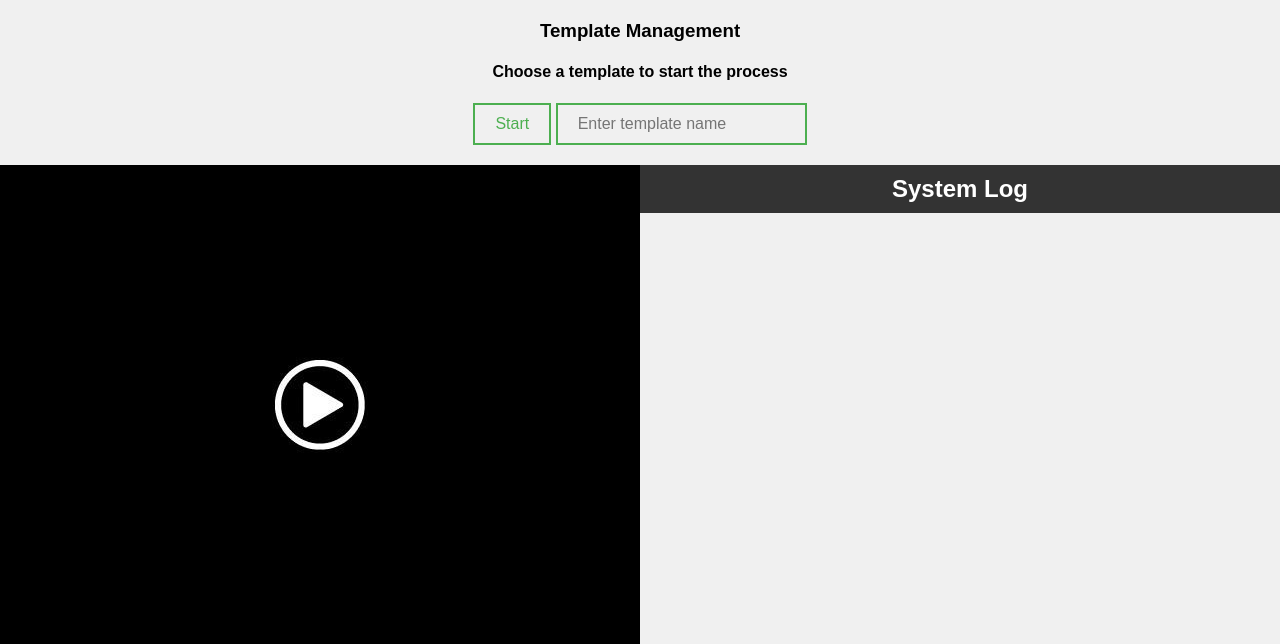
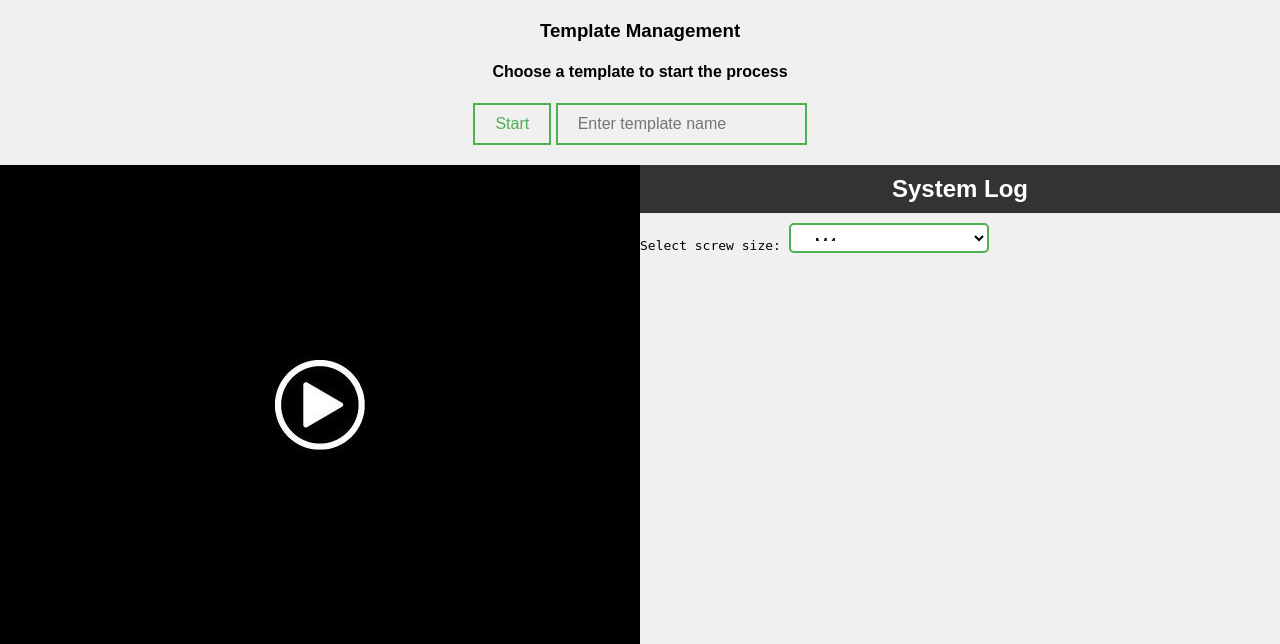
Before and after one commit to zephingeorge/guided-assembly-system, a Flask app: page /templates in a window 1280 px wide. Shown: the part 52-696 px from the top of the page. Run offline with Flask 3, Linux system fonts and the light colour scheme.

Commit message:
adding screw type to flask

```diff
--- a/src/index_page.py
+++ b/src/index_page.py
@@ -65,12 +65,16 @@ def screwing_process(frame):
         # 4. Display information and circles, in green
         cv2.putText(frame, "Next Screw : " + str(screw_index + 1), (10, 30), cv2.FONT_HERSHEY_SIMPLEX, 0.8, (0, 255, 0), 2,
                     cv2.LINE_AA)
+        # Display the type of the next screw
+        cv2.putText(frame, "Next Screw Type : " + screw_coordinates[screw_index][2], (10, 60), cv2.FONT_HERSHEY_SIMPLEX,
+                    0.8, (0, 255, 0), 2,
+                    cv2.LINE_AA)
         # #screw that needs to be screwed
         cv2.circle(frame, (screw_coordinates[screw_index][0], screw_coordinates[screw_index][1]), 8, (0, 255, 0), 8)
         # Display the screwdriver center
         cv2.circle(frame, screwdriver_center, 5, (0, 0, 255), 2)
         # Display the nearest screw number
-        cv2.putText(frame, "Nearest Screw : " + str(nearest_screw + 1), (10, 60), cv2.FONT_HERSHEY_SIMPLEX, 0.8,
+        cv2.putText(frame, "Nearest Screw : " + str(nearest_screw + 1), (10, 90), cv2.FONT_HERSHEY_SIMPLEX, 0.8,
                     (0, 255, 0), 2, cv2.LINE_AA)
     # check if the nearest screw is the next screw to be screwed
         if nearest_screw == screw_index:
@@ -121,18 +125,19 @@ def screwing_process(frame):
                     status = verify_screw_presence(frame, screw[0], screw[1])
                     results.append(status)
         else:
-            cv2. putText(frame, "Screw Verification Results:", (10, 30), cv2.FONT_HERSHEY_SIMPLEX, 0.8, (0, 255, 0), 2,
+            cv2.putText(frame, "Screw Verification Results:", (10, 30), cv2.FONT_HERSHEY_SIMPLEX, 0.8, (0, 255, 0), 2,
                         cv2.LINE_AA)
             for index, screw in enumerate(screw_coordinates):
                 print("Screw Verification Results:", results)
                 print(index)
                 status = results[index]
-                if status:
+                if status == screw[2]:  # Compare the predicted screw type with the expected screw type
                     cv2.putText(frame, str(index + 1) + " Screw " + str(screw) + " is present", (10, index * 30 + 90),
                                 cv2.FONT_HERSHEY_SIMPLEX, 0.8, (0, 255, 0), 2, cv2.LINE_AA)
                     cv2.circle(frame, (screw[0], screw[1]), 8, (0, 255, 0), 8)
                 else:
-                    cv2.putText(frame, str(index + 1) + " Screw " + str(screw) + " is missing", (10, index * 30 + 90),
+                    cv2.putText(frame, str(index + 1) + " Screw " + str(screw) + " is missing or incorrect",
+                                (10, index * 30 + 90),
                                 cv2.FONT_HERSHEY_SIMPLEX, 0.8, (0, 0, 255), 2, cv2.LINE_AA)
                     cv2.circle(frame, (screw[0], screw[1]), 8, (0, 0, 255), 8)
     return frame
--- a/src/static/css/styles.css
+++ b/src/static/css/styles.css
@@ -4,6 +4,15 @@ body {
 	margin: 0;
 	padding: 0;
 	height: 100vh;
+}
+
+#screws {
+    width: 200px;
+    height: 30px;
+    border-radius: 5px;
+    font-size: 16px;
+    color: black;
+    background-color: white;
 }
 
 .container {
--- a/src/static/js/templates.js
+++ b/src/static/js/templates.js
@@ -66,20 +66,22 @@ var system_log = document.querySelector('.system-log-text p');
         y = y / rect.height * 480;
         y = parseInt(y);
         console.log('x: ' + x + ', y: ' + y);
+        var selectedScrew = document.getElementById('screws').value;
         var url = '/coordinates';
         fetch(url, {
             method: 'POST',
             headers: {
                 'Content-Type': 'application/json',
             },
-            body: JSON.stringify([x, y])
+            body: JSON.stringify([x, y, selectedScrew])
         }).then(response => response.json())
             .then(data => {
                 console.log('Success:', data);
                 system_log.innerHTML += 'Screw No : ' + data + ' at (' + x + ', ' + y + ')<br>';
-            });
+        });
     });
 
-     window.onload = function() {
+
+    window.onload = function() {
     video_feed.addEventListener('click', clickStartStopButton);
     }
--- a/src/template_page.py
+++ b/src/template_page.py
@@ -10,6 +10,8 @@ screw_coordinates = []
 def coordinates():
     global screw_coordinates
     data = request.get_json()
+    if len(data) != 3:
+        return jsonify({'status': 'error', 'message': 'Invalid data format'})
     screw_coordinates.append(data)
     return jsonify(len(screw_coordinates))
 
@@ -31,4 +33,5 @@ def template_management(frame):
     global screw_coordinates
     for screw in screw_coordinates:
         frame = cv2.circle(frame, (screw[0], screw[1]), 5, (0, 255, 0), 5)
+        cv2.putText(frame, screw[2], (screw[0], screw[1]), cv2.FONT_HERSHEY_SIMPLEX, 1, (0, 255, 0), 2)
     return frame
--- a/src/templates/templates.html
+++ b/src/templates/templates.html
@@ -39,6 +39,14 @@
         <div class="system-log">
             <h2>System Log</h2>
             <div class="system-log-text">
+                <div>
+                    <label for="screws">Select screw size:</label>
+                    <select id="screws" name="screws">
+                        <option value="m4">M4</option>
+                        <option value="m8">M8</option>
+                        <option value="m12">M12</option>
+                    </select>
+                </div>
                 <p></p>
             </div>
         </div>
```
